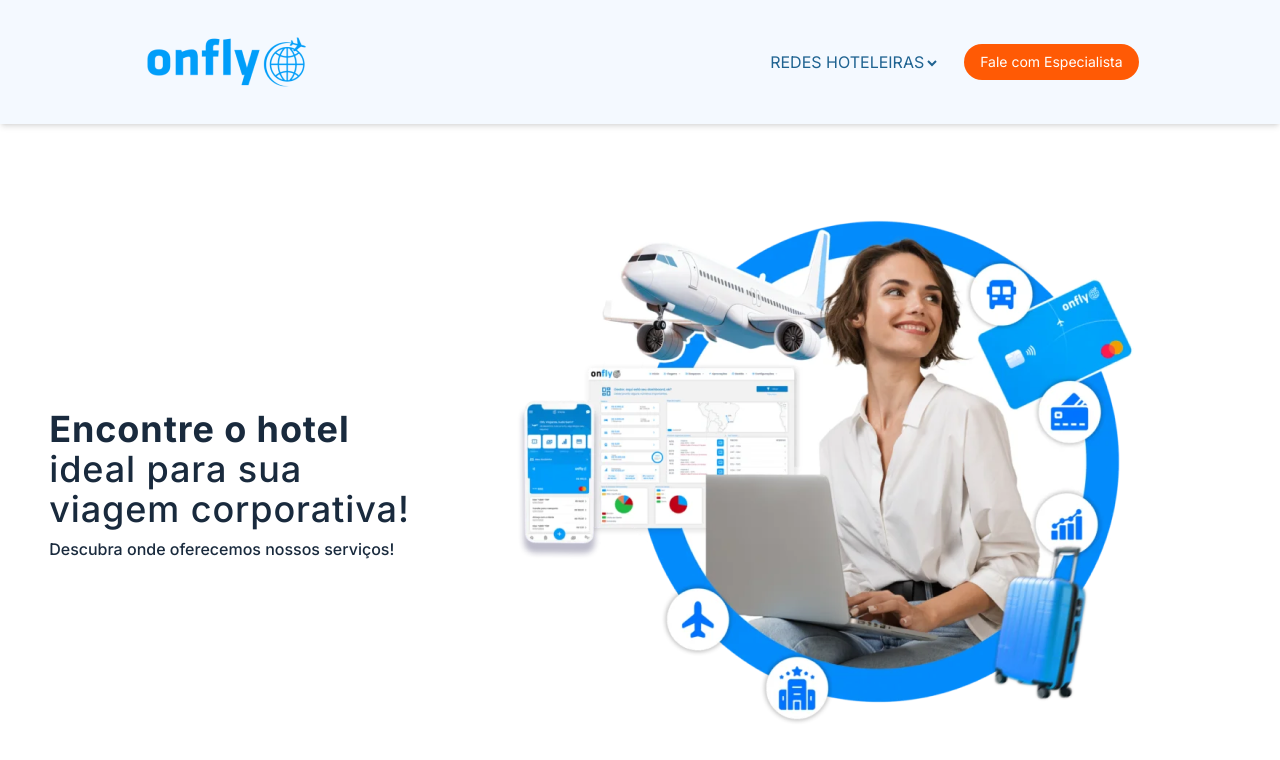
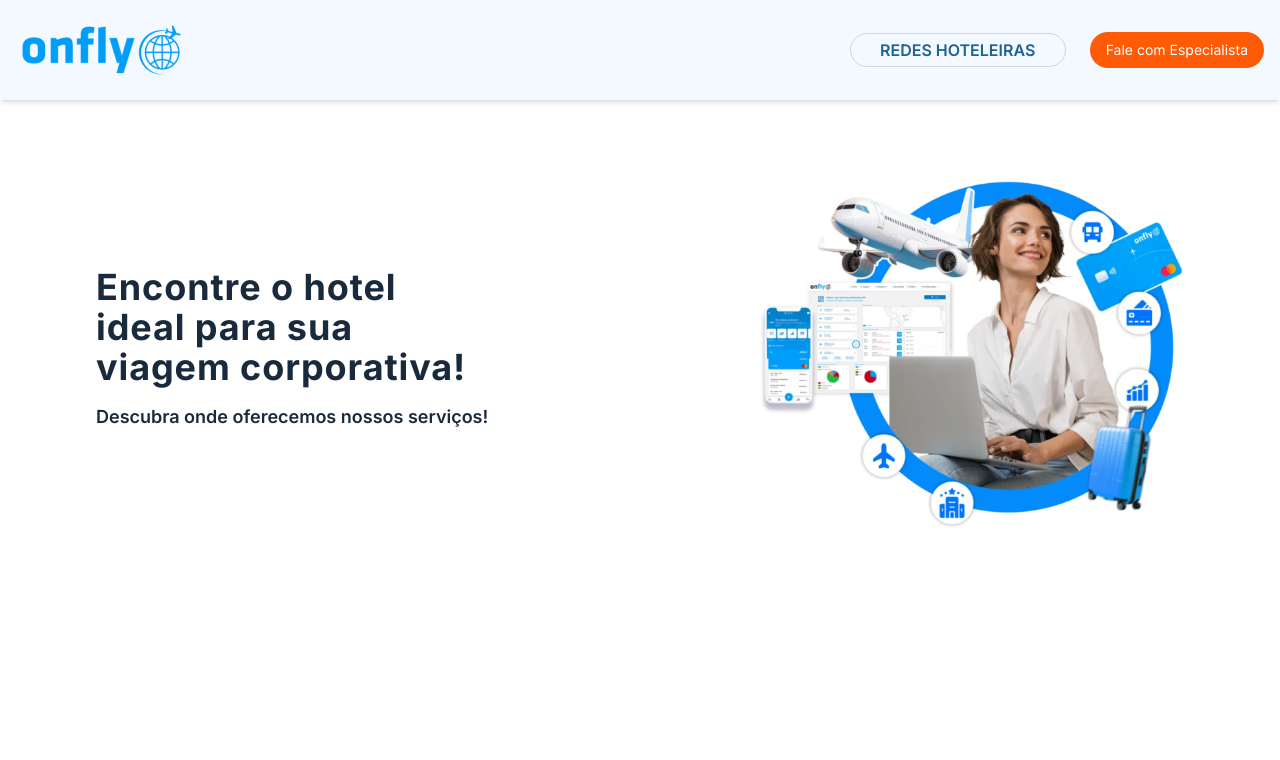
Before and after one commit to Monteiro-Let/Hackathon_Onfly, a React (Vite) app: page / in a window 1280 px wide. Shown: the top 760 px of the page. Built offline with nearby package versions, Linux system fonts and the light colour scheme.

Commit message:
updated header

```diff
--- a/index.html
+++ b/index.html
@@ -5,7 +5,7 @@
     <link rel="preconnect" href="https://fonts.googleapis.com" />
     <link rel="preconnect" href="https://fonts.gstatic.com" crossorigin />
 
-    <link rel="icon" type="image/svg+xml" href="/vite.svg" />
+    <link rel="icon" type="image/jpg" href="./src/assets/Favicon-Onfly.png" />
 
     <link
       href="https://fonts.googleapis.com/css2?family=Inter:ital,opsz,wght@0,14..32,100..900;1,14..32,100..900&display=swap"
@@ -13,7 +13,7 @@
     />
 
     <meta name="viewport" content="width=device-width, initial-scale=1.0" />
-    <title>Vite + React</title>
+    <title>Onfly</title>
   </head>
   <body>
     <div id="root"></div>
--- a/src/components/Banner/Banner.jsx
+++ b/src/components/Banner/Banner.jsx
@@ -2,19 +2,27 @@
 
 function Banner() {
     return (
-        <section className="mt-12 w-screen">
-            <div className="bg-white h-100 flex items-center justify-center gap-24 font-medium">
-                <div className="text-justify pl-5 text-font_dark_blue">
-                    <h1 className="text-4xl pt-10 tracking-wide">
-                        <strong>Encontre o hotel</strong><br></br>
-                        ideal para sua<br></br>viagem corporativa!
+        <section className="mt-12 w-screen px-4">
+            <div className="bg-white flex flex-col lg:flex-row items-center justify-between gap-8 lg:gap-32 font-semibold">
+                <div className="text-center lg:text-left px-4 lg:pl-20 text-font_dark_blue leading-relaxed lg:leading-loose">
+                    <h1 className="text-3xl lg:text-4xl font-bold tracking-wide">
+                        Encontre o hotel<br />
+                        ideal para sua<br /> viagem corporativa!
                     </h1>
-                    <p className="pt-2">Descubra onde oferecemos nossos serviços!</p>
+                    <p className="pt-4 text-base lg:text-lg">
+                        Descubra onde oferecemos nossos serviços!
+                    </p>
                 </div>
-                <img src={image} className="h-45" />
+                <div className="flex justify-center lg:justify-end">
+                    <img
+                        src={image}
+                        alt="Imagem representando viagens corporativas"
+                        className="w-full max-w-md lg:max-w-lg object-contain"
+                    />
+                </div>
             </div>
         </section>
-    )
+    );
 }
 
 export default Banner;
--- a/src/components/Header/Header.jsx
+++ b/src/components/Header/Header.jsx
@@ -1,32 +1,46 @@
 import logo from "../../assets/Logo-Onfly.png";
 
 function Header() {
-
     return (
         <header>
-            <nav className="bg-off_white w-screen p-7 flex justify-around shadow-md p-5">
-                <div className="flex-shrink-0">
-                    <img src={logo} />
+            <nav className="bg-off_white w-full p-4 flex flex-col lg:flex-row items-center lg:justify-between shadow-md">
+                <div className="flex-shrink-0 mb-4 lg:mb-0">
+                    <img src={logo} alt="Logo Onfly" className="h-15" />
                 </div>
-                <div>
-                </div>
-                <div className="flex items-center gap-4 sm:gap-6">
-                <div className=" text-dark_medium_blue">
-                    <select className="outline-none bg-off_white">
-                        <option value="">REDES HOTELEIRAS</option>
-                        <option value="1">Opção 1</option>
-                        <option value="2">Opção 2</option>
-                        <option value="3">Opção 3</option>
-                        <option value="4">Opção 4</option>
-                    </select>
-                </div>
-                <div>
-                    <button className="bg-orange px-4 py-2 rounded-full text-sm text-white hover:bg-hover_orange">Fale com Especialista</button>
-                </div>
+                <div className="flex flex-col lg:flex-row items-center gap-4 lg:gap-6">
+                    <div className="text-dark_medium_blue w-full lg:w-auto">
+                        <select
+                            className="w-full lg:w-auto outline-none bg-off_white text-dark_medium_blue font-semibold cursor-pointer
+               appearance-none border border-gray-300 rounded-full px-4 py-1  hover:border-dark_medium_blue"
+                            onChange={(e) => window.location.href = e.target.value}
+                        >
+                            <option value="" className="disabled selected text-center">REDES HOTELEIRAS</option>
+                            <option value="https://all.accor.com">Accor</option>
+                            <option value="https://www.amerishoteis.com.br">Ameris</option>
+                            <option value="https://www.letsatlantica.com.br">Atlântica</option>
+                            <option value="https://www.choicehotels.com/pt-br">Choice</option>
+                            <option value="https://www.nacionalinn.com.br">Nacional Inn</option>
+                            <option value="https://www.wyndhamhotels.com/pt-br">Wyndham</option>
+                            <option value="https://windsorhoteis.com">Windsor</option>
+                            <option value="https://www.nobilehoteis.com.br">Nobile Hotels & Resorts</option>
+                            <option value="https://www.slavierohoteis.com.br">Hotéis Slaviero</option>
+                            <option value="https://bristolhoteis.com.br">Bristol Hotelaria</option>
+                            <option value="https://www.andradehoteis.com.br">Rede Andrade</option>
+                            <option value="https://sambahoteis.com">Samba Hotéis</option>
+                        </select>
+                    </div>
+                    <div className="w-full lg:w-auto text-center">
+                        <button
+                            className="w-full lg:w-auto bg-orange px-4 py-2 rounded-full text-sm text-white hover:bg-hover_orange
+                                       focus:ring-2 focus:ring-orange focus:outline-none transition"
+                        >
+                            Fale com Especialista
+                        </button>
+                    </div>
                 </div>
             </nav>
         </header>
-    )
+    );
 }
 
 export default Header;
```
Also changed, not shown: src/assets/Favicon-Onfly.png (added).
